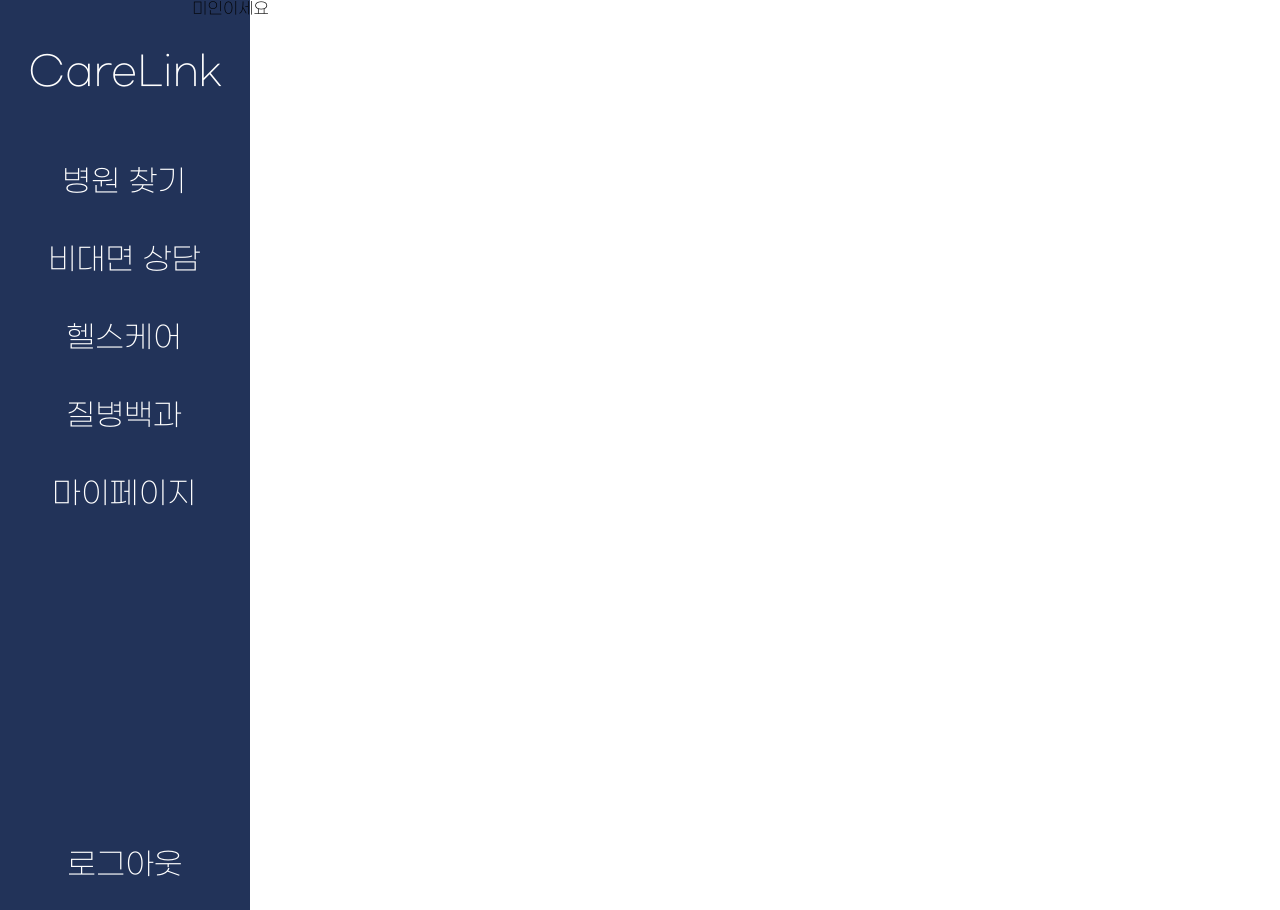
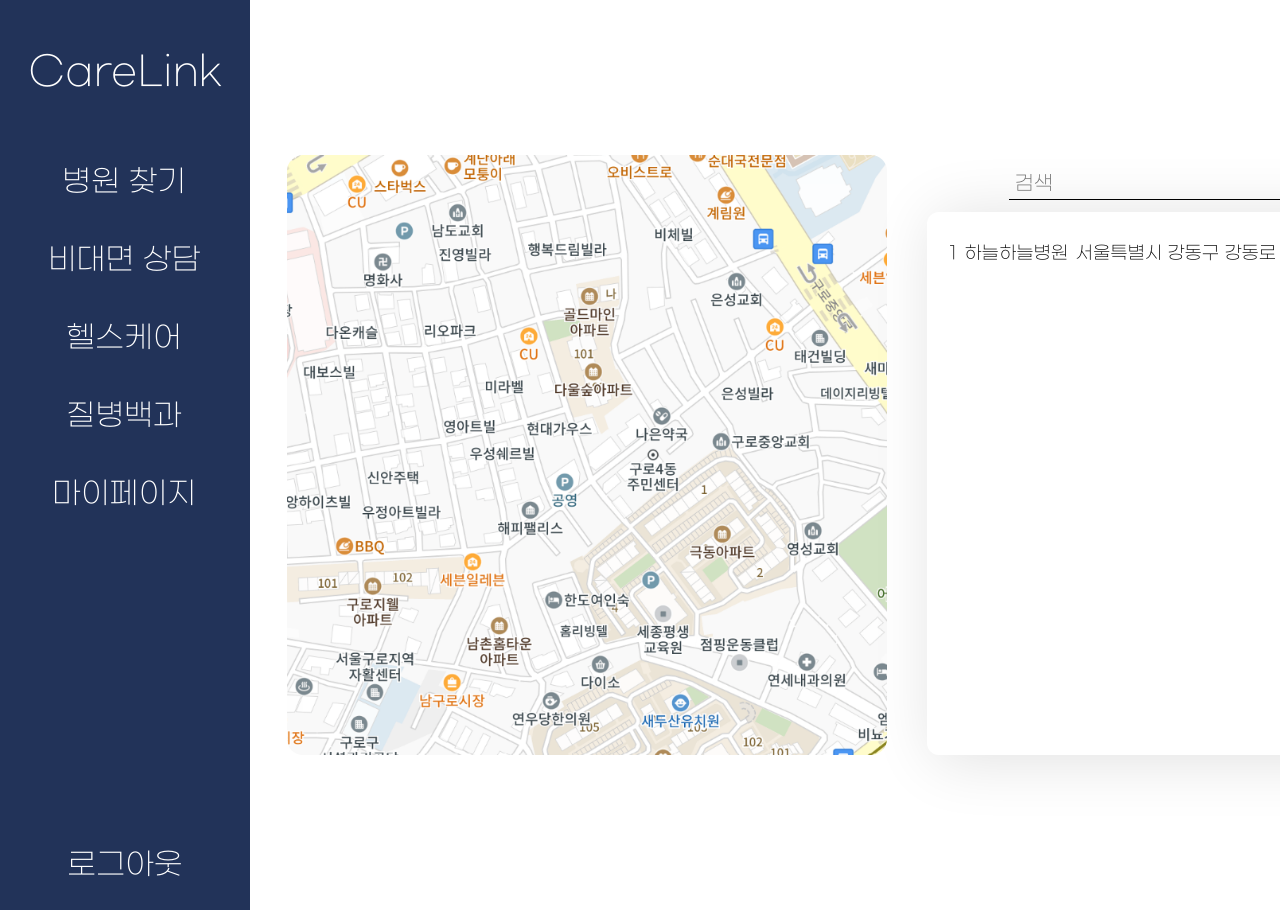
Before and after one commit to TwoPlusOne-CareLink/CareLink-F, a React (Create React App) app: page /HospitalSearch in a window 1280 px wide. Shown: the top 910 px of the page. Built offline with nearby package versions, Linux system fonts and the light colour scheme.

Commit message:
docs:병원찾기 페이지 구현 완료

```diff
--- a/src/components/HospitalSearch/HospitalSearch.js
+++ b/src/components/HospitalSearch/HospitalSearch.js
@@ -1,10 +1,30 @@
 import React from "react"
 import styled from "styled-components"
+import ReadingGlasses from "../../assets/images/ReadingGlasses.png"
+import KaKaoMap from "../../assets/images/KaKaoMap.png"
 
 function HospitalSearch() {
   return (
     <Wrap>
-      <HospitalWrapper>미인이세요</HospitalWrapper>
+      <HospitalWrapper>
+        <KaKaoMapWrapper></KaKaoMapWrapper>
+        <MapSearch>
+          <MapSearchInputs>
+            <MapSearchInput placeholder="검색" />
+            <MapSearchImg />
+          </MapSearchInputs>
+          <MapSearchResults>
+            <MapSearchResult>
+              <ResultNumber>1</ResultNumber>
+              <ResultName>하늘하늘병원</ResultName>
+              <ResultAddress>
+                서울특별시 강동구 강동로 하늘하늘병원
+              </ResultAddress>
+              <ResultTel>02-4786-7835</ResultTel>
+            </MapSearchResult>
+          </MapSearchResults>
+        </MapSearch>
+      </HospitalWrapper>
     </Wrap>
   )
 }
@@ -15,11 +35,88 @@ export default HospitalSearch
 const Wrap = styled.div`
   width: 85vw;
   height: 100vh;
-  /* display: flex; */
 `
 /*병원찾기 메인 */
 const HospitalWrapper = styled.div`
   width: 1440px;
   height: 910px;
-  /* border: 1px solid black; */
+  display: flex;
+  flex-direction: row;
+  justify-content: center;
+  align-items: center;
 `
+const KaKaoMapWrapper = styled.div`
+  width: 600px;
+  height: 600px;
+  border-radius: 16px;
+  background-image: url(${KaKaoMap});
+  background-size: cover;
+  user-select: none;
+`
+const MapSearch = styled.div`
+  width: 600px;
+  height: 600px;
+  margin-left: 50px;
+  display: flex;
+  flex-direction: column;
+  justify-content: space-between;
+  align-items: center;
+`
+const MapSearchInputs = styled.div`
+  border-radius: 8px;
+  padding: 12px;
+  display: flex;
+  flex-direction: row;
+  justify-content: center;
+  align-items: center;
+  user-select: none;
+`
+const MapSearchImg = styled.div`
+  width: 30px;
+  height: 30px;
+  margin-left: 15px;
+  background-image: url(${ReadingGlasses});
+  background-size: cover;
+  cursor: pointer;
+`
+
+const MapSearchInput = styled.input`
+  width: 400px;
+  padding: 6px;
+  border: transparent;
+  border-bottom: 1px solid black;
+  font-size: 20px;
+  outline: none;
+`
+const MapSearchResults = styled.div`
+  width: 600px;
+  height: 530px;
+  border: transparent;
+  border-radius: 12px;
+  box-shadow: 8px 4px 62px 2px rgba(0, 0, 0, 0.12);
+  padding: 10px;
+`
+
+const MapSearchResult = styled.div`
+  margin: 10px auto;
+  padding: 12px;
+  border: transparent;
+  border-radius: 12px;
+  display: flex;
+  flex-direction: row;
+  justify-content: space-between;
+  align-items: center;
+  user-select: none;
+  font-size: 18px;
+
+  &:hover {
+    background-color: #efefef;
+    font-weight: 600;
+    cursor: pointer;
+  }
+`
+const ResultNumber = styled.div``
+const ResultName = styled.div``
+
+const ResultAddress = styled.div``
+const ResultTel = styled.div``
--- a/src/hooks/useDetectClose.js
+++ b/src/hooks/useDetectClose.js
@@ -1,4 +1,4 @@
-import React, { useEffect, useRef, useState } from "react"
+import { useEffect, useRef, useState } from "react"
 
 function useDetectClose(initialState) {
   const [isOpen, setIsOpen] = useState(initialState)
```
Also changed, not shown: src/assets/images/KaKaoMap.png (added), src/assets/images/ReadingGlasses.png (added).
